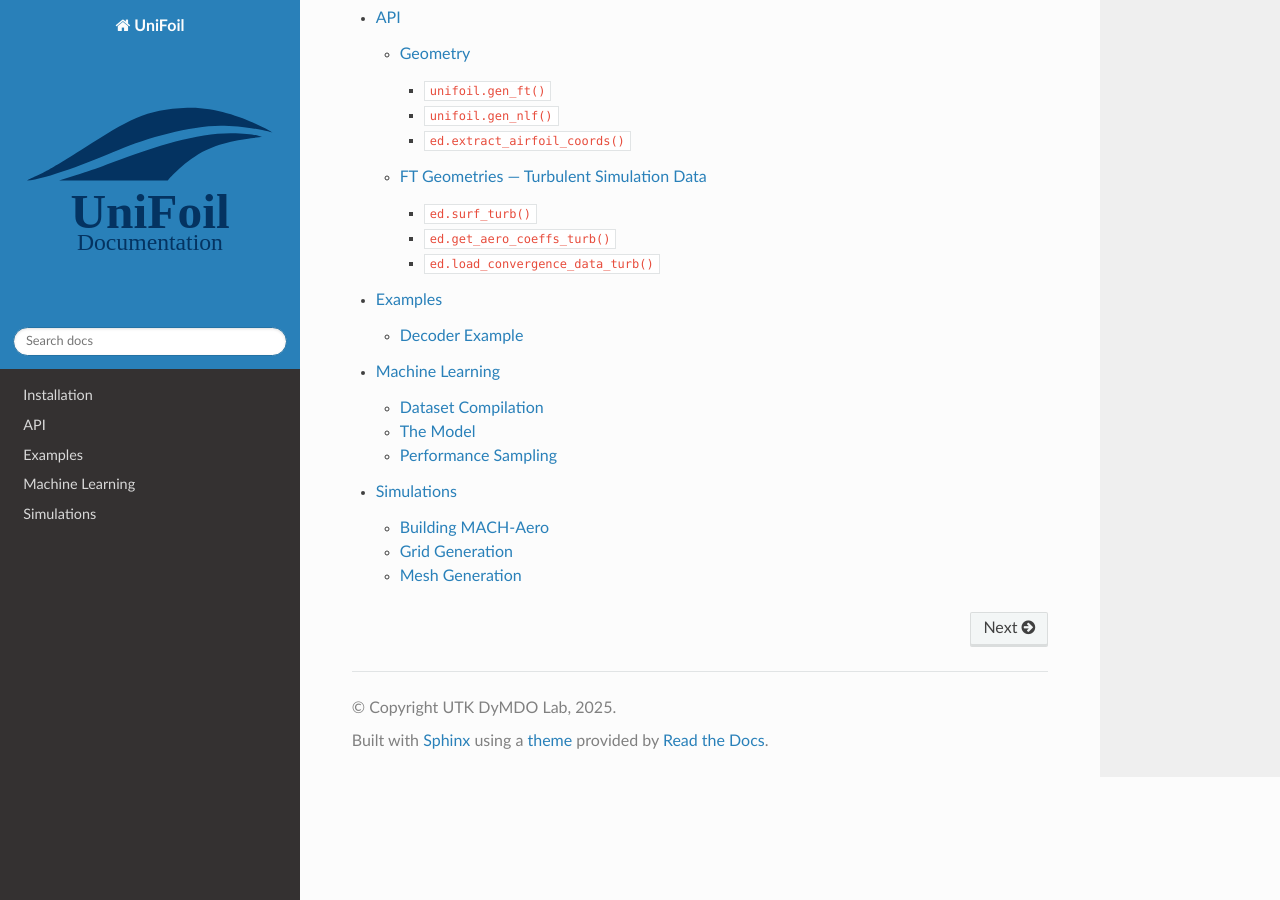
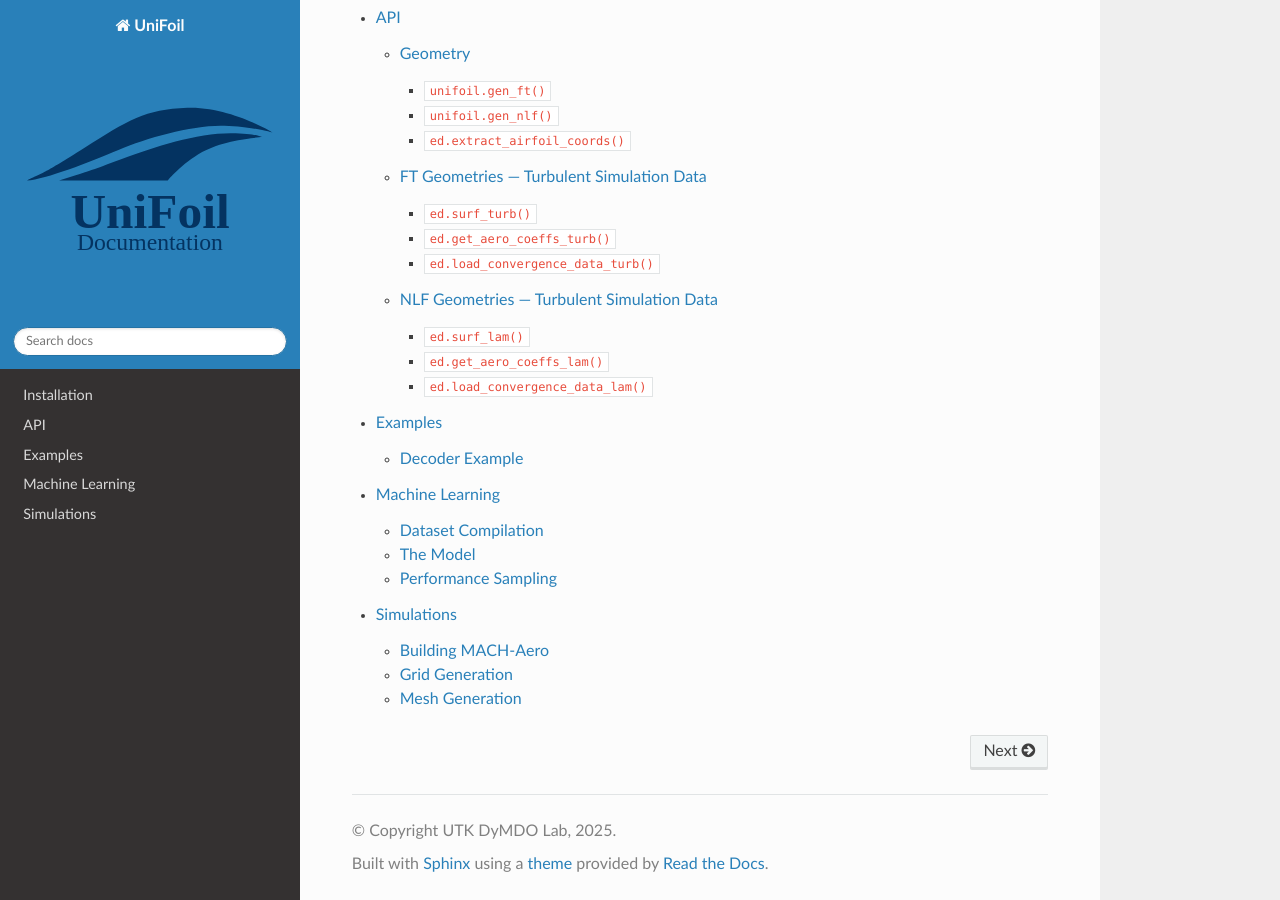
Before and after one commit to BenjaminMelanson/unifoilDocs, a Sphinx documentation site: the page built from docs/source/index.rst, in a window 1280 px wide and 900 px high, scrolled down 503 px. Built offline with Sphinx 7.4.7 and the Read the Docs theme 3.1.0, drawn with Linux system fonts in a browser that asks for light colours; part of the change alters nothing that is shown.

```diff
--- a/docs/source/api.rst
+++ b/docs/source/api.rst
@@ -148,3 +148,107 @@ All operations under this section are handled through the method :py:meth:`Extra
 
    **Description:**
    Provides access to solver convergence histories for monitoring simulation stability and performance.
+
+______________________________________
+
+NLF Geometries — Turbulent Simulation Data
+-----------------------------------------
+
+This section provides access to **surface flow-field quantities** obtained from the **NLF** simulations within the UniFoil dataset.
+All operations under this section are handled through the method :py:meth:`ExtractData.surf_lam`.
+
+.. autosummary::
+   :toctree: generated
+
+
+.. py:method:: ed.surf_lam(airfoil_number, case_number=None, field_name=None, action=None, block_index=None, xlim=None, ylim=None, levels=200, cmap="viridis", overlay_airfoil=True, vel_component=None, Mach=None, AoA=None, Re=None, save_path=None)
+
+   Accesses and visualizes turbulent surface data for a given airfoil and case from the UniFoil dataset.
+
+   :param airfoil_number: Target airfoil number.
+   :type airfoil_number: int
+   :param case_number: Case number to analyze. If ``None``, the function automatically selects the nearest available case based on ``Mach``, ``AoA``, and ``Re``.
+   :type case_number: int, optional
+   :param field_name: Flow variable to extract or visualize.
+                      Supported values include ``"CoefPressure"``, ``"Mach"``, and ``"Velocity"``.
+   :type field_name: str, optional
+   :param vel_component: Component of velocity to visualize (used only when ``field_name="Velocity"``):
+                         ``'a'`` = |u| (magnitude),
+                         ``'b'`` = uₓ (x-component),
+                         ``'c'`` = u_y (y-component).
+   :type vel_component: str, optional
+   :param action: The operation to perform.
+                  Supported options are:
+
+                  - ``"display_structure"`` — print the CGNS file hierarchy.
+                  - ``"plot_field"`` — visualize a specified field variable.
+                  - ``"extract_xy_quantity"`` — extract and save surface field data to file.
+   :type action: str
+   :param block_index: CGNS block index to target (for mid-plane or surface selection).
+   :type block_index: int, optional
+   :param Mach: Freestream Mach number (used for nearest-case search if ``case_number=None``).
+   :type Mach: float, optional
+   :param AoA: Freestream angle of attack in degrees (used for nearest-case search).
+   :type AoA: float, optional
+   :param Re: Reynolds number (used for nearest-case search).
+   :type Re: float, optional
+   :param xlim: Tuple defining x-axis limits for plots.
+   :type xlim: tuple of float, optional
+   :param ylim: Tuple defining y-axis limits for plots.
+   :type ylim: tuple of float, optional
+   :param levels: Number of contour levels for plots. Default is ``200``.
+   :type levels: int, optional
+   :param cmap: Colormap used for visualization. Default is ``"viridis"``.
+   :type cmap: str, optional
+   :param overlay_airfoil: If ``True``, overlays the airfoil geometry outline on plots.
+   :type overlay_airfoil: bool, optional
+   :param save_path: File path to save extracted data when using ``action="extract_xy_quantity"``.
+   :type save_path: str, optional
+   :return: Depending on the action — either ``None`` (for visualization) or ``(x, y, q)`` arrays containing the extracted field data.
+   :rtype: None or tuple of np.ndarray
+
+   **Description of Common Use-Cases:**
+
+   - **Display CGNS structure:**
+     Shows the file hierarchy for the selected airfoil and case.
+
+   - **Plot scalar fields:**
+     Visualize ``CoefPressure`` (Cp), ``Mach``, or ``Velocity`` components at a given block index.
+
+   - **Extract numerical data:**
+     Retrieve ``(x, y, q)`` arrays for any scalar field and save them as ``.npz`` or ``.csv``.
+
+   - **Automatic case selection:**
+     When ``case_number=None``, the routine finds and uses the case closest to the requested ``Mach``, ``AoA``, and ``Re`` values.
+
+
+.. py:method:: ed.get_aero_coeffs_lam(airfoil_number, case_number)
+
+   Returns the aerodynamic coefficients for the specified **Fully Turbulent (FT)** airfoil case.
+
+   :param airfoil_number: Target airfoil number.
+   :type airfoil_number: int
+   :param case_number: Case index corresponding to the simulation condition.
+   :type case_number: int
+   :return: Tuple ``(Cl, Cd)`` representing lift and drag coefficients.
+   :rtype: tuple of float
+
+   **Description:**
+   Retrieves precomputed aerodynamic coefficients from the turbulent simulation database for the specified airfoil and case.
+
+
+.. py:method:: ed.load_convergence_data_lam(airfoil_number, case_number, print_flag=False)
+
+   Loads and parses the convergence history file for a **Fully Turbulent (FT)** simulation case.
+
+   :param airfoil_number: Target airfoil number.
+   :type airfoil_number: int
+   :param case_number: Case index corresponding to the simulation condition.
+   :type case_number: int
+   :param print_flag: If ``True``, prints a summary of available convergence fields.
+   :type print_flag: bool, optional
+   :return: Dictionary containing convergence quantities (e.g., ``CFL``, ``Residual``, ``CL``, ``CD``) keyed by field names.
+   :rtype: dict
+
+   **Description:**
+   Provides access to solver convergence histories for monitoring simulation stability and performance.
```
